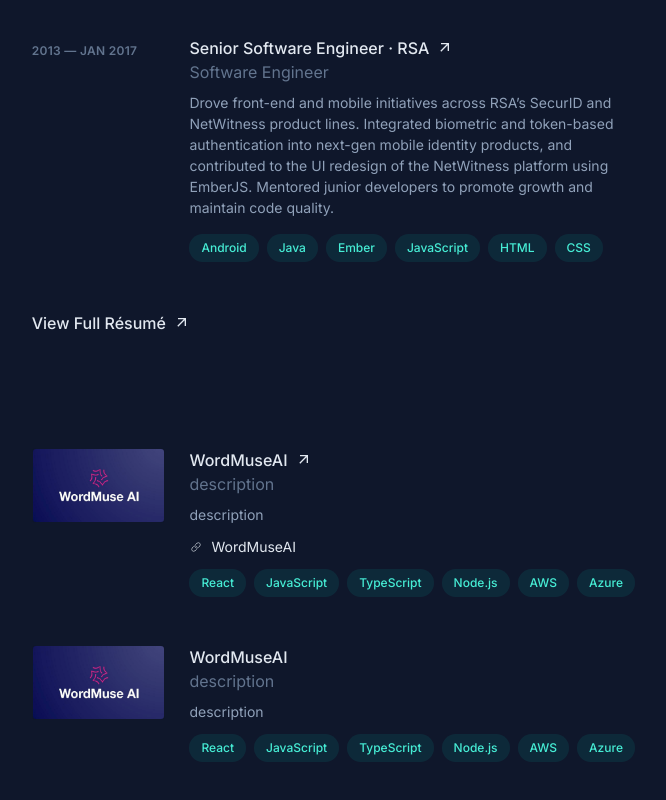
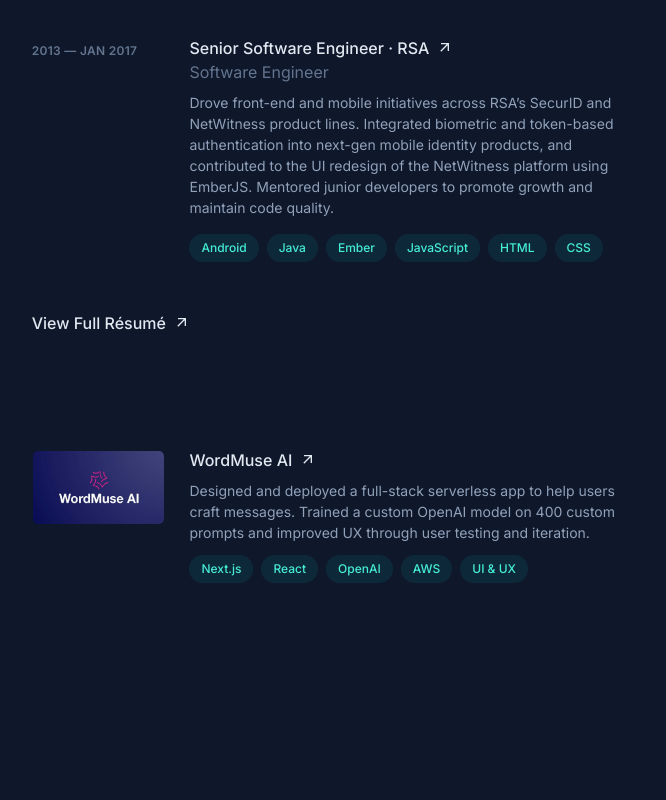
Before and after one commit to vmalchik/portfolio, a Next.js app: page / in a window 1280 px wide. Shown: the part 1667-2467 px from the top of the page, without its empty margins (593-1259 px from the left). After the commit the page ends 2346 px from the top, so only its background shows below. Built offline with nearby package versions, Linux system fonts and the light colour scheme.

Commit message:
wip projects section

```diff
--- a/src/components/page/home/base-section-card.tsx
+++ b/src/components/page/home/base-section-card.tsx
@@ -9,14 +9,15 @@
 import { cn } from "@/lib/utils/cn";
 import React from "react";
 
-export type BaseSectionCardProps = {
-  title: {
+export type CardTitle = {
   main: string;
   detail?: string;
-    description: string;
+  subtitle?: string;
   url?: string;
   ariaLabel?: string;
 };
+export type BaseSectionCardProps = {
+  title: CardTitle;
   children: React.ReactNode;
 };
 export const BaseSectionCardInfo = ({
@@ -96,10 +97,11 @@
               )}
             </h3>
           </CardTitle>
-          {/* Instruct screen readers to ignore processing previous job titles */}
+          {title.subtitle && (
             <CardDescription aria-hidden="true">
-            {title.description}
+              {title.subtitle}
             </CardDescription>
+          )}
         </CardHeader>
         <CardContent>{content}</CardContent>
       </Card>
--- a/src/components/page/home/experience/experience-card.tsx
+++ b/src/components/page/home/experience/experience-card.tsx
@@ -30,9 +30,10 @@
   const cardTitle = {
     main: title,
     detail: company,
-    description: previousTitle || "",
+    subtitle: previousTitle,
     url,
-    ariaLabel: `Historical employment at ${company}`
+    ariaLabel: `Historical employment at ${company}`,
+    foo: "foo"
   };
 
   return (
--- /dev/null
+++ b/src/components/page/home/projects/data/projects-data.tsx
@@ -0,0 +1,6 @@
+import WordMuseAi from "@/components/page/home/projects/data/wordmuseai";
+import { Project } from "@/components/page/home/projects/project-types";
+
+export const experience: Project[] = [WordMuseAi];
+
+export default experience;
--- /dev/null
+++ b/src/components/page/home/projects/data/wordmuseai.tsx
@@ -0,0 +1,27 @@
+import { Project } from "@/components/page/home/projects/project-types";
+import Technologies from "@/lib/types/technologies";
+
+const wordMuseAi: Project = {
+  image: {
+    src: "/projects/wordmuseai.jpg",
+    alt: "WordMuse AI",
+    width: 800,
+    height: 512
+  },
+  title: "WordMuse AI",
+  website: {
+    name: "WordMuse AI",
+    url: "https://wordmuse.ai",
+    ariaLabel: "WordMuseAI"
+  },
+  description: `Designed and deployed a full-stack serverless app to help users craft messages. Trained a custom OpenAI model on 400 custom prompts and improved UX through user testing and iteration.`,
+  technologies: [
+    Technologies.NextJS,
+    Technologies.React,
+    Technologies.OpenAI,
+    Technologies.AWS,
+    Technologies.UI_UX
+  ]
+};
+
+export default wordMuseAi;
--- a/src/components/page/home/projects/project-card.tsx
+++ b/src/components/page/home/projects/project-card.tsx
@@ -1,39 +1,20 @@
 import BaseSectionCard, {
   BaseSectionCardContent,
-  BaseSectionCardInfo
+  BaseSectionCardInfo,
+  CardTitle
 } from "@/components/page/home/base-section-card";
 import LinksList, { LinkDetails } from "@/components/page/home/links-list";
+import Project from "@/components/page/home/projects/project-types";
 import TechnologyList from "@/components/page/home/technology-list";
-import Technologies from "@/lib/types/technologies";
 import { isNonEmptyArray } from "@/lib/utils/array";
 import Image from "next/image";
-
-export type Project = {
-  image: {
-    src: string;
-    alt: string;
-    width: number;
-    height: number;
-  };
-  title: string;
-  website?: LinkDetails;
-  github?: LinkDetails;
-  youtube?: LinkDetails;
-  description: string;
-  technologies: Technologies[];
-};
 
 type ProjectItemProps = {
   project: Project;
 };
 
-const getProjectLinks = (
-  website?: LinkDetails,
-  github?: LinkDetails,
-  youtube?: LinkDetails
-) => {
+const getProjectLinks = (github?: LinkDetails, youtube?: LinkDetails) => {
   const projects: LinkDetails[] = [];
-  if (website) projects.push(website);
   if (github) projects.push(github);
   if (youtube) projects.push(youtube);
   return projects;
@@ -50,14 +31,13 @@
     technologies
   } = project;
 
-  const cardTitle = {
+  const cardTitle: CardTitle = {
     main: title,
-    description: description,
     url: website?.url || github?.url || undefined,
     ariaLabel: website?.ariaLabel || github?.ariaLabel || undefined
   };
 
-  const projects: LinkDetails[] = getProjectLinks(website, github, youtube);
+  const projects: LinkDetails[] = getProjectLinks(github, youtube);
 
   return (
     <BaseSectionCard title={cardTitle}>
@@ -69,9 +49,7 @@
             alt={alt}
             width={width}
             height={height}
-            className="aspect-video object-cover rounded border border-slate-900 mt-4 sm:mt-0"
-            // todo - determine if alternative implementation where image border changes on hover is better
-            // className="aspect-video object-cover rounded border border-slate-200/10 transition group-hover:border-slate-200/30 mt-4 sm:mt-0"
+            className="aspect-video object-cover rounded-sm border border-slate-900 mt-4 sm:mt-0.5"
           />
           <figcaption className="sr-only">
             Screenshot of the project {cardTitle.main}
--- /dev/null
+++ b/src/components/page/home/projects/project-types.tsx
@@ -0,0 +1,19 @@
+import { LinkDetails } from "@/components/page/home/links-list";
+import Technologies from "@/lib/types/technologies";
+
+export type Project = {
+  image: {
+    src: string;
+    alt: string;
+    width: number;
+    height: number;
+  };
+  title: string;
+  website?: LinkDetails;
+  github?: LinkDetails;
+  youtube?: LinkDetails;
+  description: string;
+  technologies: Technologies[];
+};
+
+export default Project;
--- a/src/components/page/home/projects/projects-section.tsx
+++ b/src/components/page/home/projects/projects-section.tsx
@@ -1,70 +1,16 @@
+import projects from "@/components/page/home/projects/data/projects-data";
 import ProjectCard from "@/components/page/home/projects/project-card";
 import Section, { SectionHeader } from "@/components/page/home/section";
 import { SectionProps } from "@/components/page/home/section-types";
-
-// image
-// description
-// name
-// technologies
-
-// Website
-// GitHub
-// Youtube
-
-// type Project = {
-//   image: {
-//     src: string;
-//     alt: string;
-//     width: number;
-//     height: number;
-//   };
-//   title: string;
-//   website?: string;
-//   github?: string;
-//   youtube?: string;
-//   description: string;
-//   technologies: string[];
-// };
-import { Project } from "@/components/page/home/projects/project-card";
-
-const project: Project = {
-  image: {
-    src: "/projects/wordmuseai.jpg",
-    alt: "WordMuseAI",
-    width: 800,
-    height: 512
-  },
-  title: "WordMuseAI",
-  website: {
-    name: "WordMuseAI",
-    url: "https://wordmuse.ai",
-    ariaLabel: "WordMuseAI"
-  },
-  description: "description",
-  technologies: ["React", "JavaScript", "TypeScript", "Node.js", "AWS", "Azure"]
-};
-
-const project2: Project = {
-  image: {
-    src: "/projects/wordmuseai.jpg",
-    alt: "WordMuseAI",
-    width: 800,
-    height: 512
-  },
-  title: "WordMuseAI",
-
-  description: "description",
-  technologies: ["React", "JavaScript", "TypeScript", "Node.js", "AWS", "Azure"]
-};
 
 export const ProjectsSection = ({ id }: SectionProps) => {
   return (
     <Section id={id}>
       <SectionHeader>Projects</SectionHeader>
       <div className="space-y-12">
-        <ProjectCard project={project} />
-        <ProjectCard project={project2} />
-        {/* <ProjectCard project={project3} /> */}
+        {projects.map((project, index) => (
+          <ProjectCard key={index} project={project} />
+        ))}
       </div>
     </Section>
   );
--- a/src/lib/types/technologies.tsx
+++ b/src/lib/types/technologies.tsx
@@ -14,7 +14,8 @@
   TypeScript = "TypeScript",
   AWS = "AWS",
   ApacheSpark = "Spark",
-  Android = "Android"
+  Android = "Android",
+  OpenAI = "OpenAI"
 }
 
 export default Technologies;
```
Lines whose indentation alone changed are shown as unchanged.
